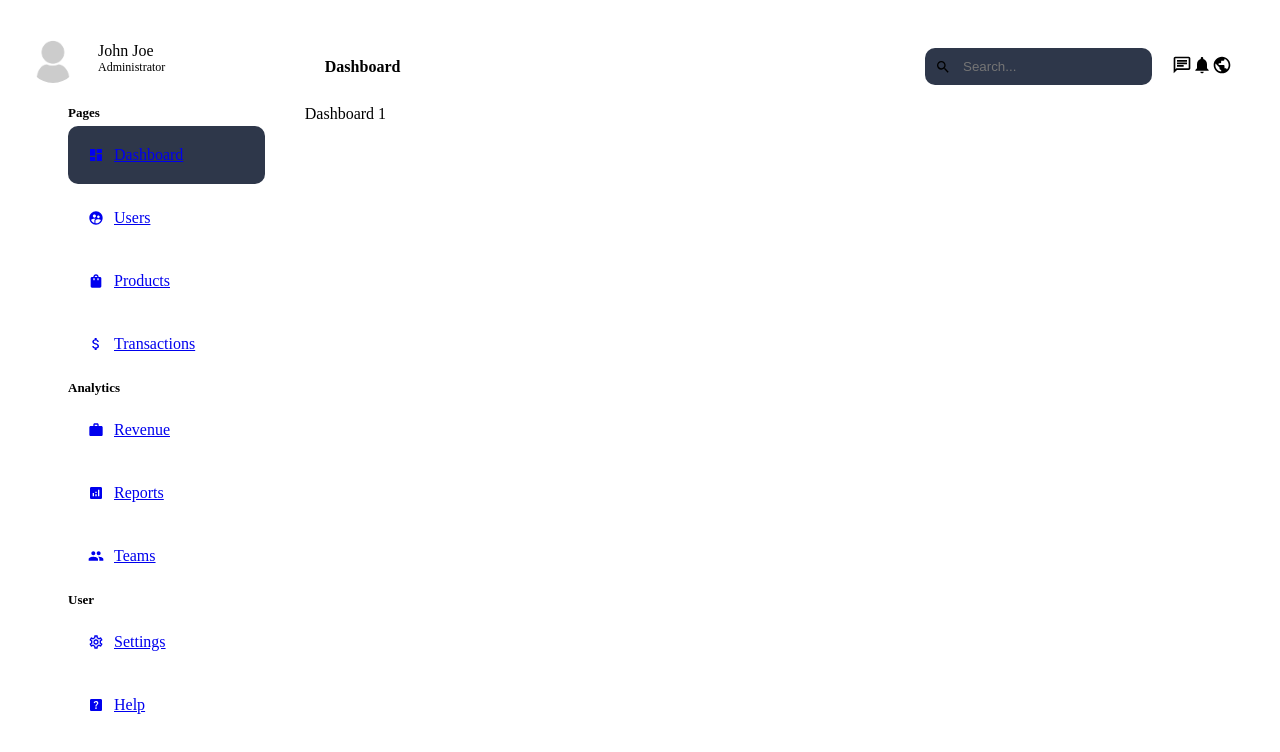
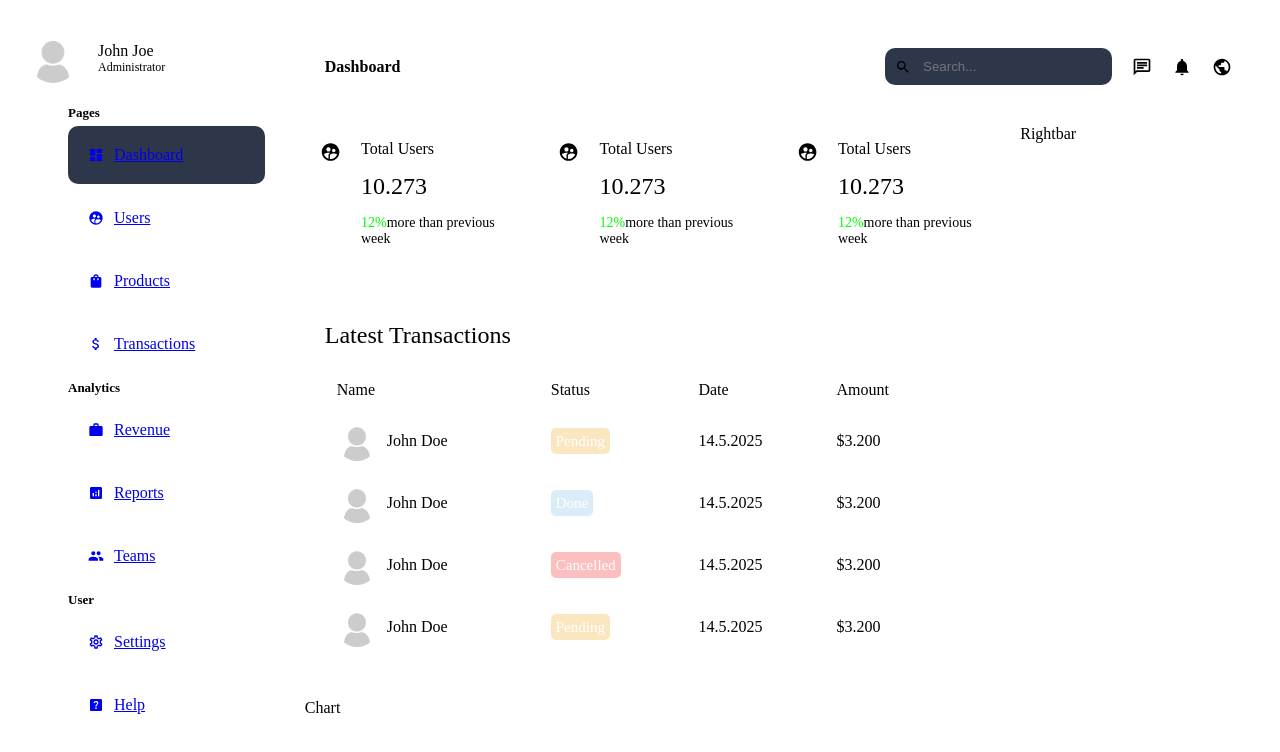
Before and after one commit to imkashishkathuria/admin-dashboard, a Next.js app: page /dashboard in a window 1280 px wide. Shown: the top 752 px of the page. Built offline with nearby package versions, Linux system fonts and the light colour scheme.

Commit message:
dashboard design

```diff
--- a/app/dashboard/page.jsx
+++ b/app/dashboard/page.jsx
@@ -1,9 +1,27 @@
 import React from 'react'
+import styles from '../ui/dashboard/dashboard.module.css'
+import Card from '../ui/dashboard/card/card'
+import Transactions from '../ui/dashboard/transactions/transactions'
+import Chart from '../ui/dashboard/chart/chart'
+import Rightbar from '../ui/dashboard/rightbar/rightbar'
 
 const Dashboard = () => {
   return (
-    <div>
-      Dashboard 1
+    <div className={styles.wrapper}>
+      <div className={styles.main}>
+        <div className={styles.cards}>
+          <Card />
+          <Card />
+          <Card />
+        </div>
+        <Transactions />
+        <Chart />
+
+      </div>
+      <div className={styles.side}>
+          <Rightbar />
+        </div>
+
     </div>
   )
 }
--- /dev/null
+++ b/app/ui/dashboard/card/card.jsx
@@ -0,0 +1,22 @@
+import React from 'react'
+import styles from './card.module.css'
+import { MdSupervisedUserCircle } from 'react-icons/md'
+
+const Card = () => {
+  return (
+    <div className={styles.container}>
+      <MdSupervisedUserCircle size={24}/>
+      <div className={styles.texts}>
+        <span className={styles.title}>Total Users</span>
+        <span className={styles.number}>10.273</span>
+        <span className={styles.detail}>
+          <span className={styles.positive}>12%</span>
+          more than previous week
+
+          </span>
+      </div>
+    </div>
+  )
+}
+
+export default Card
--- /dev/null
+++ b/app/ui/dashboard/card/card.module.css
@@ -0,0 +1,37 @@
+.container{
+    background-color: var(--bgSoft);
+    padding: 15px;
+    border-radius: 10px;
+    display: flex;
+    gap: 20px;
+    cursor: pointer;
+    width: 100%;
+}
+
+.container:hover{
+    background-color: #2e374a;
+}
+
+.texts{
+    display: flex;
+    flex-direction: column;
+    gap: 15px;
+}
+
+.number{
+    font-size: 24px;
+    font-weight: 500;
+}
+
+.detail{
+    font-size: 14px;
+    font-weight: 300;
+}
+
+.positive{
+    color: lime;
+}
+
+.negative{
+    color: red;
+}
--- /dev/null
+++ b/app/ui/dashboard/chart/chart.jsx
@@ -0,0 +1,12 @@
+import React from 'react'
+import styles from './chart.module.css'
+
+const Chart = () => {
+  return (
+    <div className={styles.container}>
+      Chart
+    </div>
+  )
+}
+
+export default Chart
--- a/app/ui/dashboard/dashboard.module.css
+++ b/app/ui/dashboard/dashboard.module.css
@@ -12,3 +12,26 @@
     flex: 4;
     padding: 20px;
 }
+
+.wrapper{
+    display: flex;
+    gap: 20px;
+    margin-top: 20px;
+}
+
+.main{
+    flex: 3;
+    display: flex;
+    flex-direction: column;
+    gap: 20px;
+}
+
+.cards{
+    display: flex;
+    justify-content: space-between;
+    gap: 20px;
+}
+
+.side{
+    flex: 1;
+}
--- a/app/ui/dashboard/navbar/navbar.module.css
+++ b/app/ui/dashboard/navbar/navbar.module.css
@@ -35,7 +35,7 @@
 
 }
 
-.icons{
+.icon{
     display: flex;
     gap: 20px;
 }
--- /dev/null
+++ b/app/ui/dashboard/rightbar/rightbar.jsx
@@ -0,0 +1,12 @@
+import React from 'react'
+import styles from './rightbar.module.css'
+
+const Rightbar = () => {
+  return (
+    <div className={styles.container}>
+      Rightbar
+    </div>
+  )
+}
+
+export default Rightbar
--- /dev/null
+++ b/app/ui/dashboard/transactions/transactions.jsx
@@ -0,0 +1,117 @@
+import React from 'react'
+import styles from './transactions.module.css'
+import Image from 'next/image'
+
+const Transactions = () => {
+  return (
+    <div className={styles.container}>
+      <h2 className={styles.title}>
+        Latest Transactions
+      </h2>
+      <table className={styles.table}>
+        <thead>
+          <tr>
+            <td>Name</td>
+            <td>Status</td>
+            <td>Date</td>
+            <td>Amount</td>
+          </tr>
+
+        </thead>
+        <tbody>
+          <tr>
+            <td>
+              <div className={styles.user}>
+              <Image
+                src="/noavatar.png"
+                alt=''
+                width={40}
+                height={40}
+                className={styles.userImage} />
+              John Doe
+              </div>
+            </td>
+            <td>
+              <span className={`${styles.status} ${styles.pending}`} >
+                Pending
+              </span>
+            </td>
+            <td>14.5.2025</td>
+            <td>$3.200</td>
+            <td></td>
+          </tr>
+
+          <tr>
+            <td>
+              <div className={styles.user}>
+                <Image
+                src="/noavatar.png"
+                alt=''
+                width={40}
+                height={40}
+                className={styles.userImage} />
+              John Doe
+              </div>
+            </td>
+
+            <td>
+              <span className={`${styles.status} ${styles.done}`} >
+                Done
+              </span>
+            </td>
+            <td>14.5.2025</td>
+            <td>$3.200</td>
+            <td></td>
+          </tr>
+
+          <tr>
+            <td>
+              <div className={styles.user}>
+                <Image
+                src="/noavatar.png"
+                alt=''
+                width={40}
+                height={40}
+                className={styles.userImage} />
+              John Doe
+              </div>
+            </td>
+
+            <td>
+              <span className={`${styles.status} ${styles.cancelled}`} >
+                Cancelled
+              </span>
+            </td>
+            <td>14.5.2025</td>
+            <td>$3.200</td>
+            <td></td>
+          </tr>
+
+          <tr>
+            <td>
+              <div className={styles.user}>
+              <Image
+                src="/noavatar.png"
+                alt=''
+                width={40}
+                height={40}
+                className={styles.userImage} />
+              John Doe
+              </div>
+            </td>
+            <td>
+              <span className={`${styles.status} ${styles.pending}`} >
+                Pending
+              </span>
+            </td>
+            <td>14.5.2025</td>
+            <td>$3.200</td>
+            <td></td>
+          </tr>
+        </tbody>
+      </table>
+    </div>
+  )
+}
+
+export default Transactions
--- /dev/null
+++ b/app/ui/dashboard/transactions/transactions.module.css
@@ -0,0 +1,50 @@
+.container{
+    background-color: var(--bgSoft);
+    padding: 20px;
+    border-radius: 10px;
+}
+
+.title{
+    margin-bottom: 20px;
+    font-weight: 200;
+    color: var(--textSoft);
+}
+
+.table{
+    width: 100%;
+}
+
+.table td{
+    padding: 10px;
+
+}
+
+.user{
+    display: flex;
+    gap: 10px;
+    align-items: center;
+}
+
+.userImage{
+    object-fit: cover;
+    border-radius: 50%;
+}
+
+.status{
+    border-radius: 5px;
+    padding: 5px;
+    font-size: 15px;
+    color: white;
+}
+
+.pending{
+    background-color: #f7cb7375;
+}
+
+.done{
+    background-color: #afd6ee75;
+}
+
+.cancelled{
+    background-color: #f7737375;
+}
```
Also changed, not shown: app/ui/dashboard/chart/chart.module.css (added), app/ui/dashboard/rightbar/rightbar.module.css (added).
